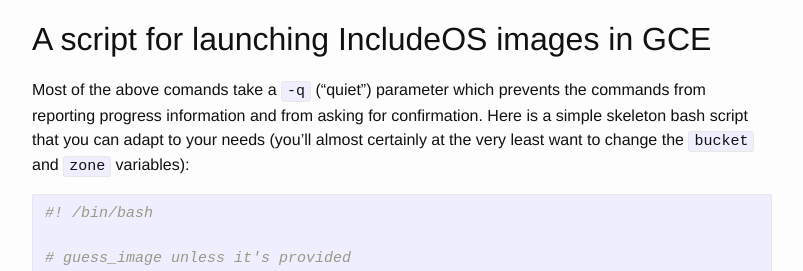
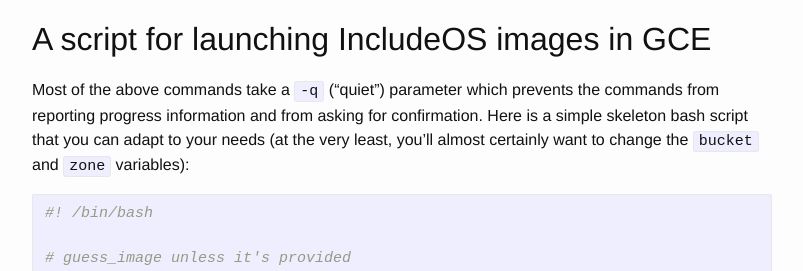
Before and after one commit to mnordsletten/includeos.github.io, a Jekyll site: the page built from _posts/2017-03-21-includeos-on-google-compute-engine.markdown, in a window 1280 px wide and 900 px high, scrolled down 8597 px. Shown: the part 179-450 px from the top of the window, without its empty margins (238-1041 px from the left). Built offline with Jekyll 4.4.1, drawn with Linux system fonts in a browser that asks for light colours; comment, search, counter and statistics services are not loaded; some of the changed lines change nothing that is shown; some of the changed text lies outside the part shown.

Commit message:
Updated copy

````diff
--- a/_posts/2017-03-21-includeos-on-google-compute-engine.markdown
+++ b/_posts/2017-03-21-includeos-on-google-compute-engine.markdown
@@ -7,7 +7,7 @@
 ---
 Starting with IncludeOS version 0.10, you can run IncludeOS services in the cloud using [Google Compute Engine (GCE)](https://cloud.google.com/compute/) in addition to the already existing OpenStack support. In this blog post, I will first go through the process using GCE's web-based user interface. Then I will show how to perform the same operations using the [Google Cloud SDK](https://cloud.google.com/sdk/) command line tools. Finally we will look at a simple shell script that lets you effortlessly upload and run IncludeOS services in Compute Engine.
 
-In this blog post, I'll use the `demo_service` from the IncludeOS `examples` folder, and I'll assume that you have already successfully [downloaded IncludeOS](https://github.com/hioa-cs/IncludeOS), set up the development environement and know how to build and run IncludeOS services. I will also assume that you have signed up for the [Google Cloud Platform](https://cloud.google.com) service.
+In this blog post, I'll use the `demo_service` from the IncludeOS `examples` folder, and I'll assume that you have already successfully [downloaded IncludeOS](https://github.com/hioa-cs/IncludeOS), set up the development environment and know how to build and run IncludeOS services. I will also assume that you have signed up for the [Google Cloud Platform](https://cloud.google.com) service.
 
 ## Preparing the image
 
@@ -38,7 +38,7 @@
 
 ![bucket_with_image]({{site-url}}/media/gce-02-bucket-with-image.png)
 
-Now you can create a GCE image. Navigate to the `Compute Engine` section and select the `Images` submenu. Initially you'll just see a long list of predefined Linux and Windows images, but at the top of the list there is a `Create Image` option where you can configure your image. Give your image a name, and optionally add a description. In the `Source` field, select `Cload Storage file` and select the `tar.gz` file from the bucket you created earlier.
+Now you can create a GCE image. Navigate to the `Compute Engine` section and select the `Images` submenu. Initially you'll just see a long list of predefined Linux and Windows images, but at the top of the list there is a `Create Image` option where you can configure your image. Give your image a name, and optionally add a description. In the `Source` field, select `Cloud Storage file` and select the `tar.gz` file from the bucket you created earlier.
 
 ![create-image]({{site-url}}/media/gce-03-create-image.png)
 
@@ -194,7 +194,7 @@
 
 ## A script for launching IncludeOS images in GCE
 
-Most of the above comands take a `-q` ("quiet") parameter which prevents the commands from reporting progress information and from asking for confirmation. Here is a simple skeleton bash script that you can adapt to your needs (you'll almost certainly at the very least want to change the `bucket` and `zone` variables):
+Most of the above commands take a `-q` ("quiet") parameter which prevents the commands from reporting progress information and from asking for confirmation. Here is a simple skeleton bash script that you can adapt to your needs (at the very least, you'll almost certainly want to change the `bucket` and `zone` variables):
 
 ```shell
 #! /bin/bash
````
